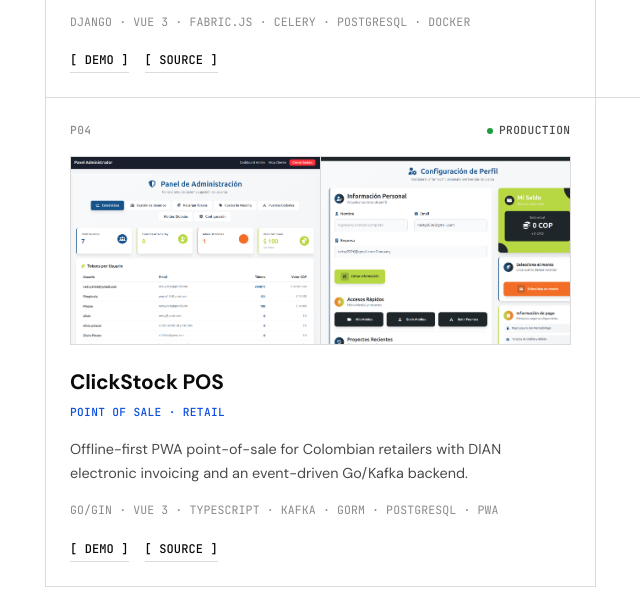
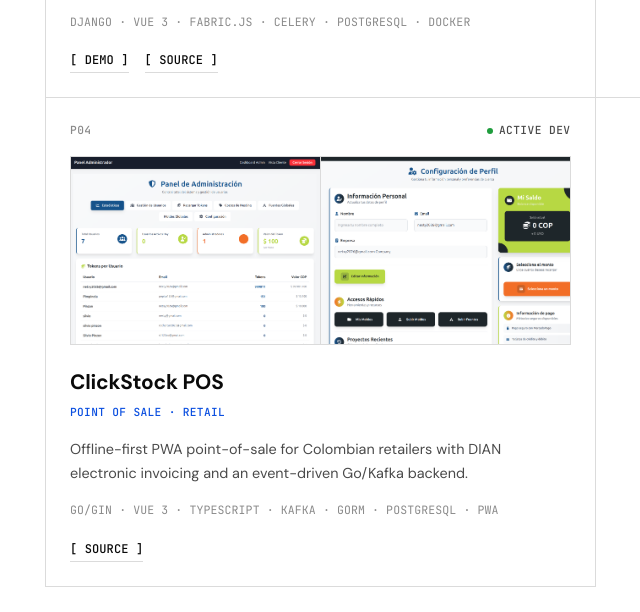
Before and after one commit to Brando1998/portafolio, a plain HTML site: page index.html in a window 1280 px wide. Shown: the part 4247-4859 px from the top of the page, 45-685 px from the left. Drawn offline with Linux system fonts and the light colour scheme.

Commit message:
fix: ClickStock no esta en produccion
La tarjeta decia "PRODUCTION / EN PRODUCCION" y enlazaba a
www.clickstock.lat/login, que no responde: el dominio resuelve a
77.113.24.209 y la conexion TCP no se establece.

Era la unica afirmacion del sitio que un reclutador podia desmentir con un
clic. Pasa a "ACTIVE DEV" y se retira el enlace de demo. El codigo sigue
disponible en GitHub.

```diff
--- a/index.html
+++ b/index.html
@@ -299,7 +299,7 @@
       <article class="node-cell">
         <header class="node-head">
           <span class="node-id">P04</span>
-          <span class="node-status"><span class="status-dot"></span><span class="en">PRODUCTION</span><span class="es">EN PRODUCCIÓN</span></span>
+          <span class="node-status"><span class="status-dot"></span><span class="en">ACTIVE DEV</span><span class="es">EN DESARROLLO</span></span>
         </header>
         <div class="node-media n2">
           <img src="assets/images/projects/clickstock-admin.png" alt="ClickStock POS admin panel" loading="lazy"/>
@@ -312,7 +312,6 @@
         <p class="node-desc es">PWA de punto de venta offline-first para comercios colombianos con facturación electrónica DIAN y backend Go/Kafka orientado a eventos.</p>
         <p class="node-stack">GO/GIN · VUE 3 · TYPESCRIPT · KAFKA · GORM · POSTGRESQL · PWA</p>
         <div class="node-links">
-          <a href="https://www.clickstock.lat/login" target="_blank" rel="noopener" class="node-link"><span class="en">[ DEMO ]</span><span class="es">[ VER EN VIVO ]</span></a>
           <a href="https://github.com/Brando1998/pos" target="_blank" rel="noopener" class="node-link">[ SOURCE ]</a>
         </div>
       </article>
```
Also changed, not shown: retro.html (+0 -1 lines).
